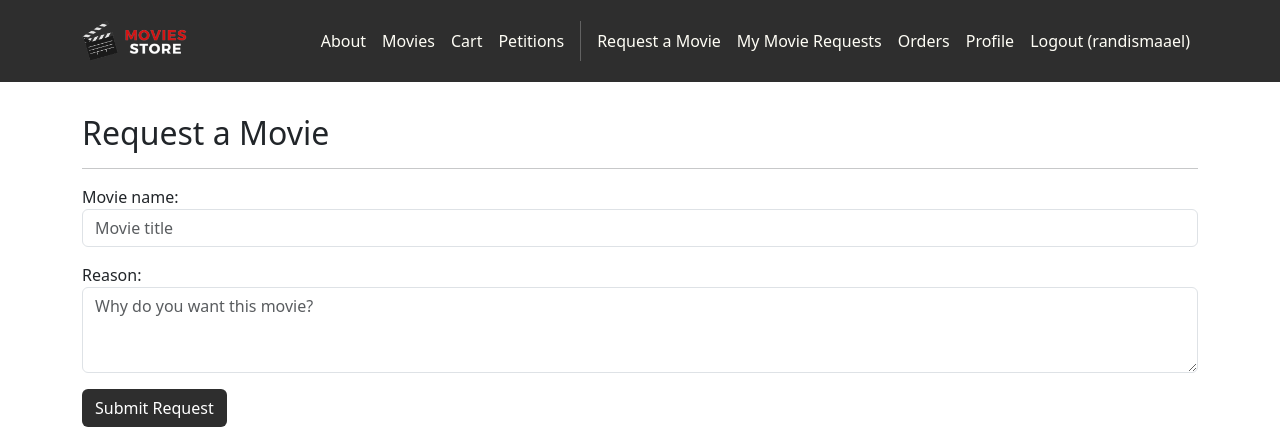
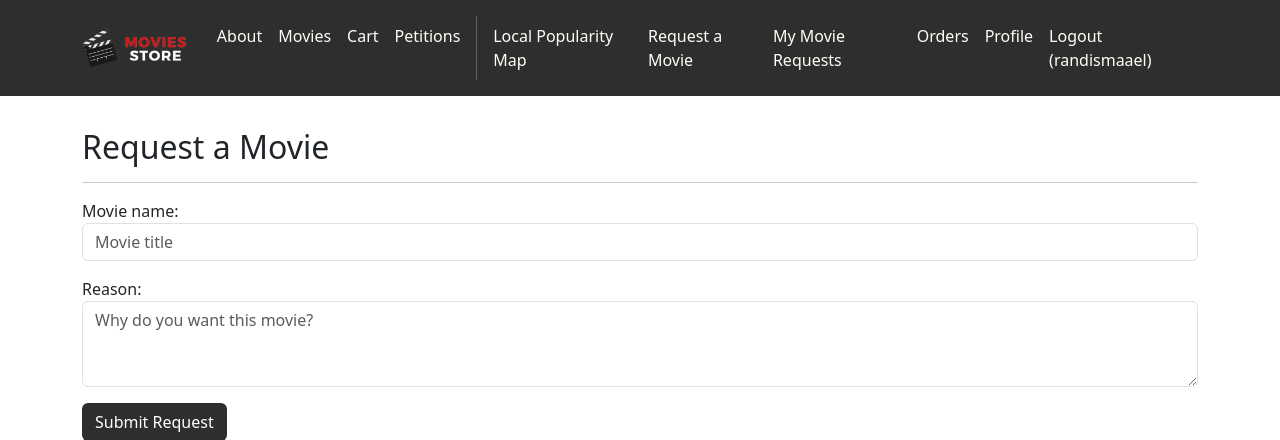
Before and after one commit to randismaael/moviesstore, a Django app: page /accounts/movie_request/add/ in a window 1280 px wide. Shown: the top 440 px of the page. Run offline with Django 5.2, Linux system fonts and the light colour scheme; a user stored in the database is signed in; parts of the project's set-up code (start-up, migrations or seed data) failed here and were passed over; some libraries are stand-ins or nearby versions.

Commit message:
Update base.html to add Local Popularity Map

```diff
--- a/moviesstore/templates/base.html
+++ b/moviesstore/templates/base.html
@@ -39,6 +39,7 @@ navbar-expand-lg">
                     <a class="nav-link" href="{% url 'petitions:list' %}">Petitions</a>
                     <div class="vr bg-white mx-2 d-none d-lg-block"></div>
                     {% if user.is_authenticated %}
+                    <a class="nav-link" href="{% url 'mapview:map_page' %}">Local Popularity Map</a>
                     <a class="nav-link" href="{% url 'accounts.add_movie_request' %}">Request a Movie</a>
                     <a class="nav-link" href="{% url 'accounts.my_requests' %}">My Movie Requests</a>
                     <a class="nav-link" href="{% url 'accounts.orders' %}">Orders</a>
```
